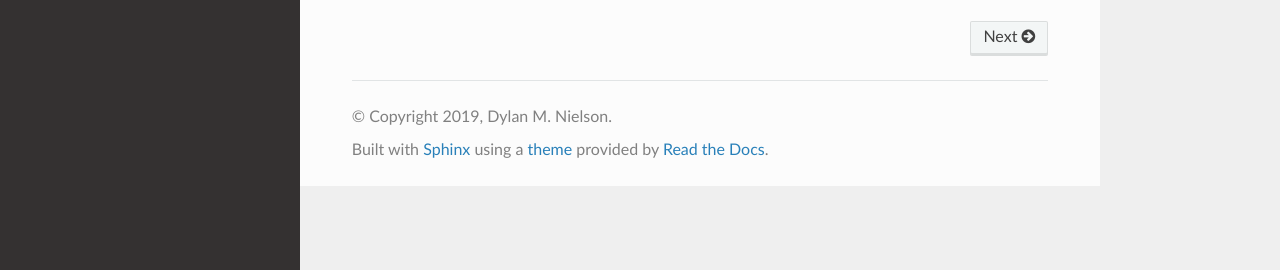
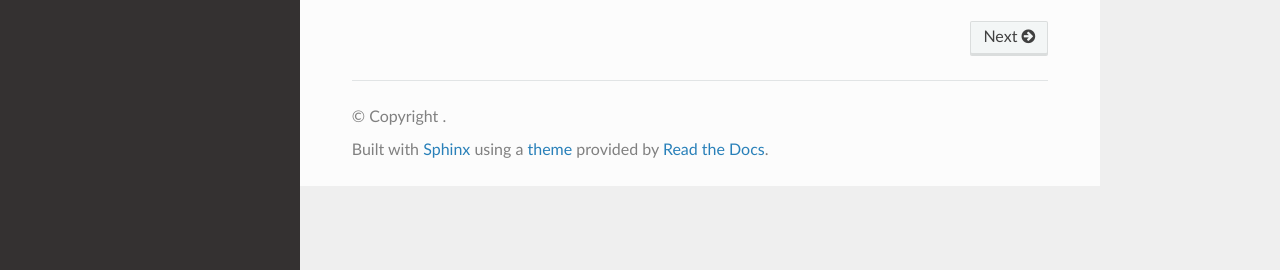
Before and after one commit to transatlantic-comppsych/sklearn-lmer, a Sphinx documentation site: the page built from doc/index.rst, in a window 1280 px wide. Shown: the part 627-897 px from the top of the page. Built offline with Sphinx 7.4.7 and the Read the Docs theme 2.0.0, drawn with Linux system fonts in a browser that asks for light colours; formulas are drawn with MathJax 3; pages that are not in the unit, such as notebooks, are missing from menus.

Commit message:
remove copyright notice from sphinx docs

```diff
--- a/doc/conf.py
+++ b/doc/conf.py
@@ -75,7 +75,6 @@ master_doc = 'index'
 
 # General information about the project.
 project = u'sklearn-lmer'
-copyright = u'2019, Dylan M. Nielson'
 
 # The version info for the project you're documenting, acts as replacement for
 # |version| and |release|, also used in various other places throughout the
```
